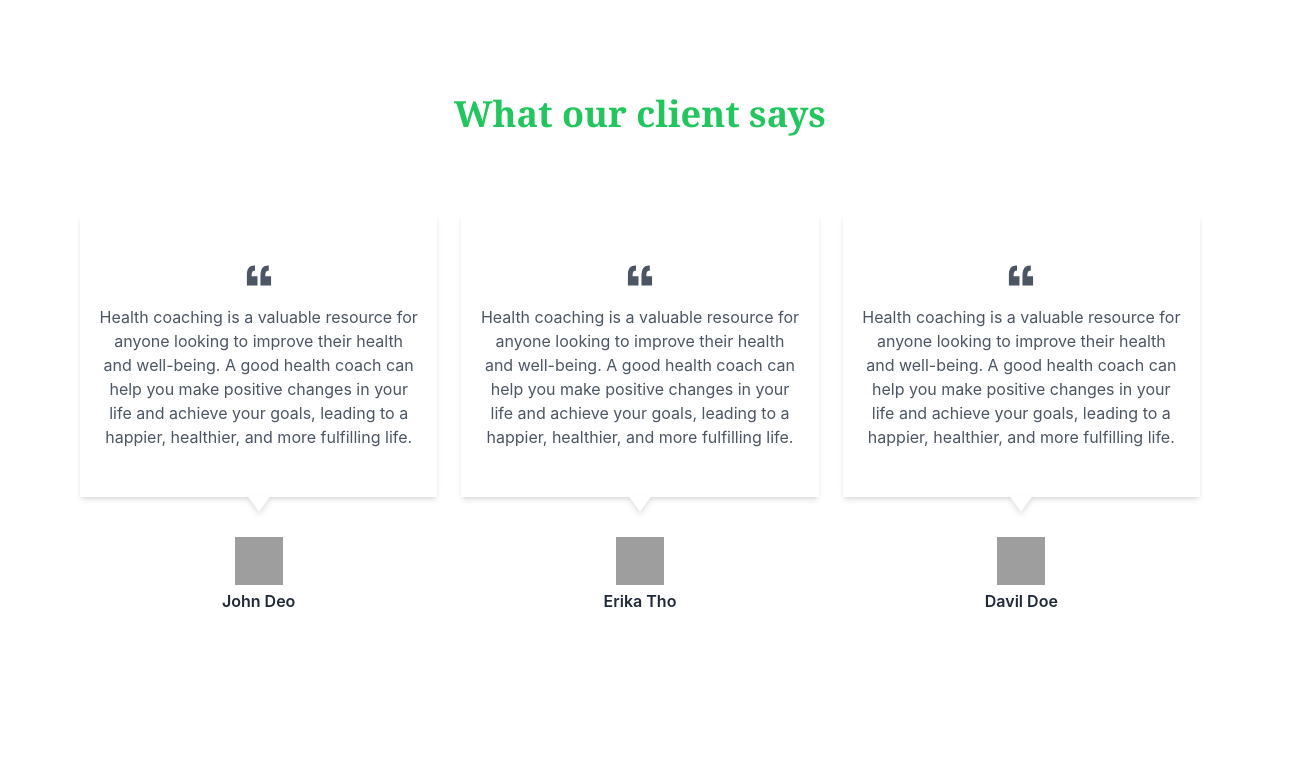
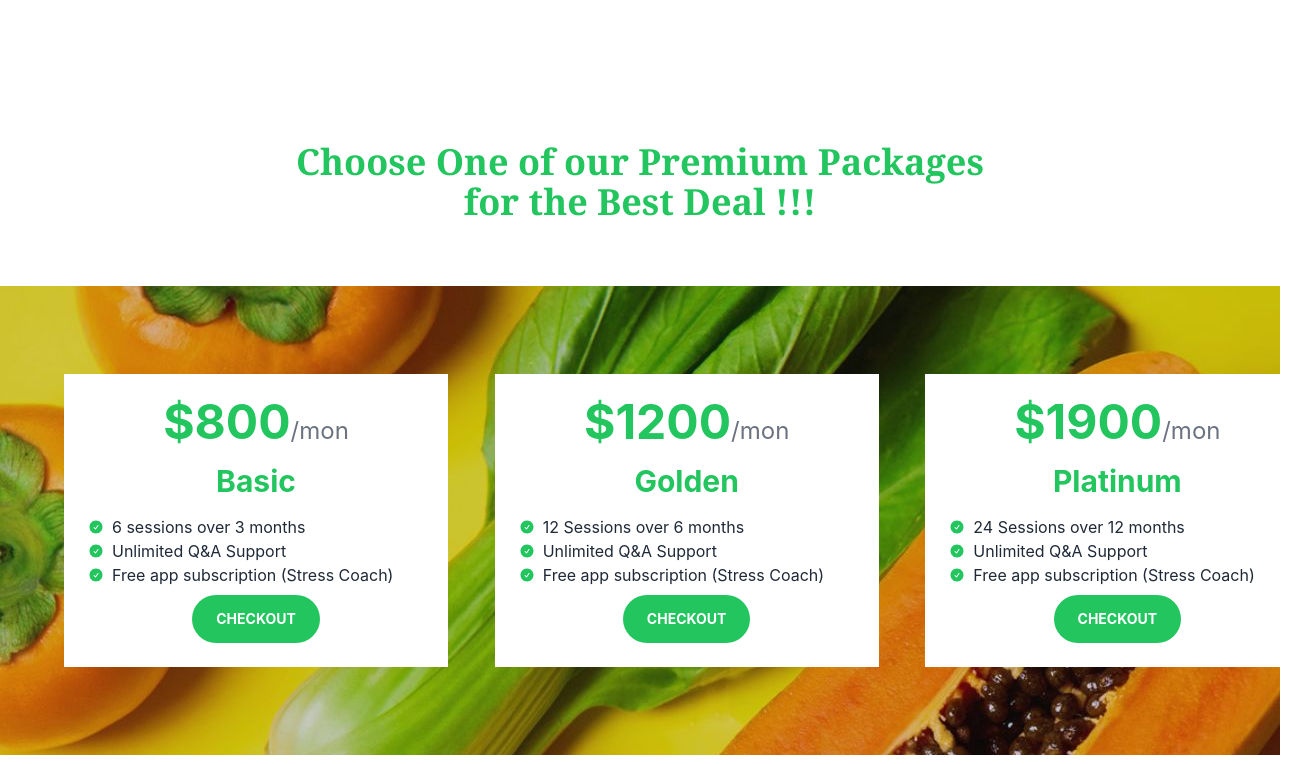
Before and after one commit to zakiaaktar/health-coach-client, a React (Create React App) app: page / in a window 1280 px wide. Shown: the part 2656-3420 px from the top of the page, 1309 px wide, since content can reach past the window. Built offline with nearby package versions, Linux system fonts and the light colour scheme; no server answers; grey boxes are pictures that could not be loaded.

Commit message:
add pricing section

```diff
--- a/package.json
+++ b/package.json
@@ -3,6 +3,7 @@
   "version": "0.1.0",
   "private": true,
   "dependencies": {
+    "@heroicons/react": "^2.0.16",
     "@testing-library/jest-dom": "^5.16.5",
     "@testing-library/react": "^13.4.0",
     "@testing-library/user-event": "^13.5.0",
--- /dev/null
+++ b/src/Pages/Home/Feature/Feature.js
@@ -0,0 +1,16 @@
+import React from 'react';
+import { CheckCircleIcon } from '@heroicons/react/24/solid'
+
+
+
+
+const Feature = ({ feature }) => {
+    return (
+        <div className='flex items-center'>
+            <CheckCircleIcon className="h-4 w-4 text-green-500" />
+            <p className='ml-2'>{feature}</p>
+        </div>
+    );
+};
+
+export default Feature;
--- a/src/Pages/Home/Home/Home.js
+++ b/src/Pages/Home/Home/Home.js
@@ -4,6 +4,7 @@ import About from '../About/About';
 import Banner from '../Banner/Banner';
 import BannerTwo from '../BannerTwo/BannerTwo';
 import InfoCards from '../InfoCards/InfoCards';
+import Pricing from '../Pricing/Pricing';
 import Services from '../Services/Services';
 import Stories from '../Stories/Stories';
 import Testimonial from '../Testimonial/Testimonial';
@@ -16,7 +17,7 @@ const Home = () => {
             <Services></Services>
             <Stories></Stories>
             <BannerTwo></BannerTwo>
-            {/* <Pricing></Pricing> */}
+            <Pricing></Pricing>
             <Testimonial></Testimonial>
             <InfoCards></InfoCards>
             <Footer></Footer>
--- /dev/null
+++ b/src/Pages/Home/PriceOption/PriceOption.js
@@ -0,0 +1,37 @@
+import React from 'react';
+import Feature from '../Feature/Feature';
+
+const PriceOption = ({ option }) => {
+    const { features } = option;
+
+
+    return (
+
+        // <section className='mt-32'
+        //    style={{
+        //     background: `url(${price})`
+        //    }}
+        // >
+        <div className='bg-base-100 rounded-none w-96 p-6 m-6 mx-16'>
+            <div className='text-center'>
+                <h3>
+                    <span className='text-5xl font-bold text-green-500'>${option.price}</span>
+                    <span className='text-2xl text-gray-500'>/mon</span>
+                </h3>
+                <p className='text-3xl my-4 text-green-500 font-bold'>{option.name}</p>
+            </div>
+            {
+                features.map((feature, idx) => <Feature
+                    key={idx}
+                    feature={feature}
+                ></Feature>)
+            }
+            <div className='text-center'>
+                <button className='btn bg-green-500 rounded-full px-6 border-none mt-2 font-bold mx-auto'>Checkout</button>
+            </div>
+        </div>
+
+    );
+};
+
+export default PriceOption;
--- /dev/null
+++ b/src/Pages/Home/Pricing/Pricing.js
@@ -0,0 +1,61 @@
+import React from 'react';
+import PriceOption from '../PriceOption/PriceOption';
+import price from '../../../assets/images/price.jpg'
+
+
+const Pricing = () => {
+    const pricingOptions = [
+        {
+            id: 1, name: 'Basic', price: 800, features: [
+                '6 sessions over 3 months ',
+                'Unlimited Q&A Support',
+                'Free app subscription (Stress Coach)'
+
+            ]
+        },
+        {
+            id: 2, name: 'Golden', price: 1200, features: [
+                '12 Sessions over 6 months',
+                'Unlimited Q&A Support',
+                'Free app subscription (Stress Coach)'
+
+            ]
+        },
+        {
+            id: 3, name: 'Platinum', price: 1900, features: [
+                '24 Sessions over 12 months',
+                'Unlimited Q&A Support',
+                'Free app subscription (Stress Coach)'
+
+
+            ]
+        },
+    ]
+
+
+    return (
+        <div>
+            <div className='text-4xl font-bold text-green-500 p-12 text-center font-serif'>
+                <h2 >Choose One of our Premium Packages </h2>
+                <p>for the Best Deal !!! </p>
+            </div>
+            <section className=''
+                style={{
+                    background: `url(${price})`
+                }}
+            >
+                <div className='grid md:grid-cols-3 gap-3 mt-4 py-16'>
+                    {
+                        pricingOptions.map(option => <PriceOption
+                            key={option.id}
+                            option={option}
+                        >
+                        </PriceOption>)
+                    }
+                </div>
+            </section>
+        </div>
+    );
+};
+
+export default Pricing;
```
Also changed, not shown: 1 other file (tests, documents, lock files or other folders).
